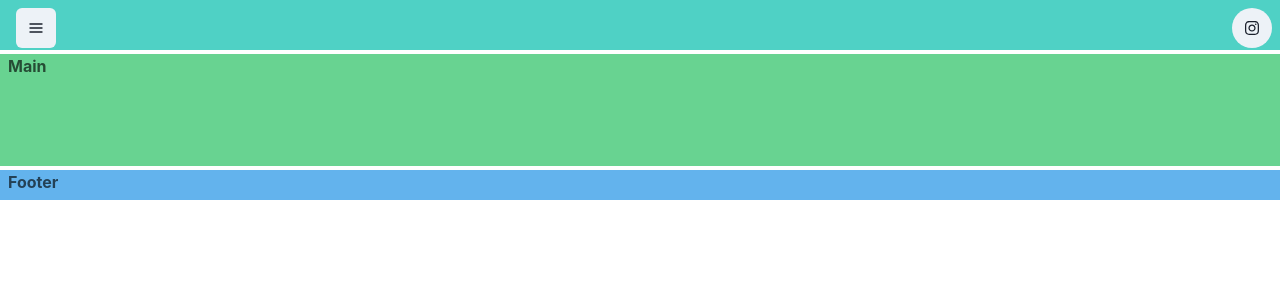
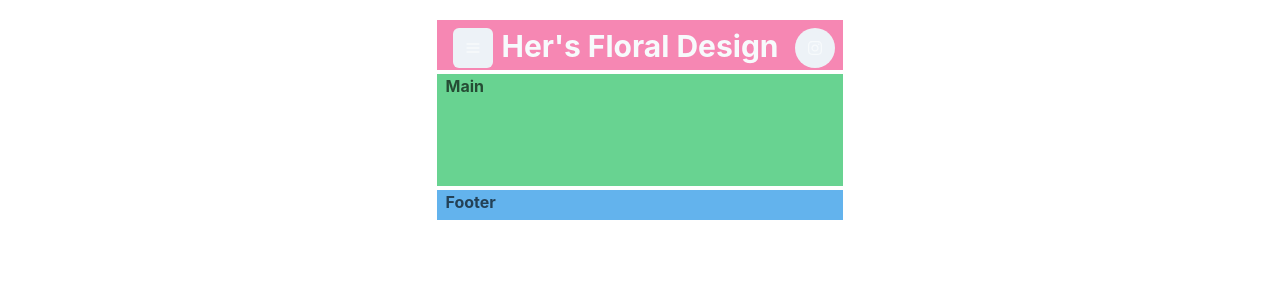
Before and after one commit to NickyZewe/Her-s-Flowers, a React (Vite) app: page / in a window 1280 px wide. Shown: the top 300 px of the page. Built offline with nearby package versions, Linux system fonts and the light colour scheme.

Commit message:
Progress on nav bar

```diff
--- a/src/App.tsx
+++ b/src/App.tsx
@@ -1,31 +1,12 @@
+import { VStack } from "@chakra-ui/react";
 import "./App.css";
-import { Grid, GridItem } from "@chakra-ui/react";
-import NavBar from "./components/NavBar";
+import Body from "./components/Body";
 
 function App() {
   return (
-    <Grid
-      templateAreas={`"header header"
-                    "main main"
-                    "footer footer"`}
-      gridTemplateRows={"50px 1fr 30px"}
-      gridTemplateColumns={"150px 1fr"}
-      h="200px"
-      gap="1"
-      color="blackAlpha.700"
-      fontWeight="bold"
-    >
-      <GridItem pl="2" bg="teal.300" area={"header"}>
-        <NavBar />
-      </GridItem>
-
-      <GridItem pl="2" bg="green.300" area={"main"}>
-        Main
-      </GridItem>
-      <GridItem pl="2" bg="blue.300" area={"footer"}>
-        Footer
-      </GridItem>
-    </Grid>
+    <VStack padding={5} direction="column" alignItems="center">
+      <Body />
+    </VStack>
   );
 }
 
--- /dev/null
+++ b/src/components/Body.tsx
@@ -0,0 +1,31 @@
+import { Grid, GridItem } from "@chakra-ui/react";
+import NavBar from "./NavBar";
+
+const Body = () => {
+  return (
+    <Grid
+      templateAreas={`"header header"
+                    "main main"
+                    "footer footer"`}
+      gridTemplateRows={"50px 1fr 30px"}
+      gridTemplateColumns={"150px 1fr"}
+      h="200px"
+      gap="1"
+      color="blackAlpha.700"
+      fontWeight="bold"
+    >
+      <GridItem pl="2" bg="pink.300" area={"header"}>
+        <NavBar />
+      </GridItem>
+
+      <GridItem pl="2" bg="green.300" area={"main"}>
+        Main
+      </GridItem>
+      <GridItem pl="2" bg="blue.300" area={"footer"}>
+        Footer
+      </GridItem>
+    </Grid>
+  );
+};
+
+export default Body;
--- a/src/components/NavBar.tsx
+++ b/src/components/NavBar.tsx
@@ -1,9 +1,8 @@
 import { HamburgerIcon } from "@chakra-ui/icons";
 import {
   Box,
-  Button,
   Flex,
-  HStack,
+  Heading,
   IconButton,
   Link,
   Menu,
@@ -19,24 +18,30 @@ const NavBar = () => {
     <Flex p={2}>
       <Box>
         <Menu>
-          <MenuButton as={IconButton} icon={<HamburgerIcon />}>
+          <MenuButton as={IconButton} icon={<HamburgerIcon />} color="gray.50">
             Actions
           </MenuButton>
-          <MenuList>
-            <MenuItem>Download</MenuItem>
-            <MenuItem>Create a Copy</MenuItem>
-            <MenuItem>Mark as Draft</MenuItem>
+          <MenuList color="gray.50">
+            <MenuItem>Gallery</MenuItem>
+            <MenuItem>Shop</MenuItem>
+            <MenuItem>Contact Us</MenuItem>
             <MenuItem>Delete</MenuItem>
             <MenuItem>Attend a Workshop</MenuItem>
           </MenuList>
         </Menu>
       </Box>
       <Spacer />
+      <Heading as="h3" size="lg" color="gray.50" paddingInline={2}>
+        {" "}
+        Her's Floral Design{" "}
+      </Heading>
+      <Spacer />
       <Box>
         <Link href="https://www.instagram.com/hersfloraldesign/" isExternal>
           <IconButton
             ml={2}
             aria-label="Instagram Link"
+            color="gray.50"
             isRound
             icon={<FaInstagram />}
           ></IconButton>
```
